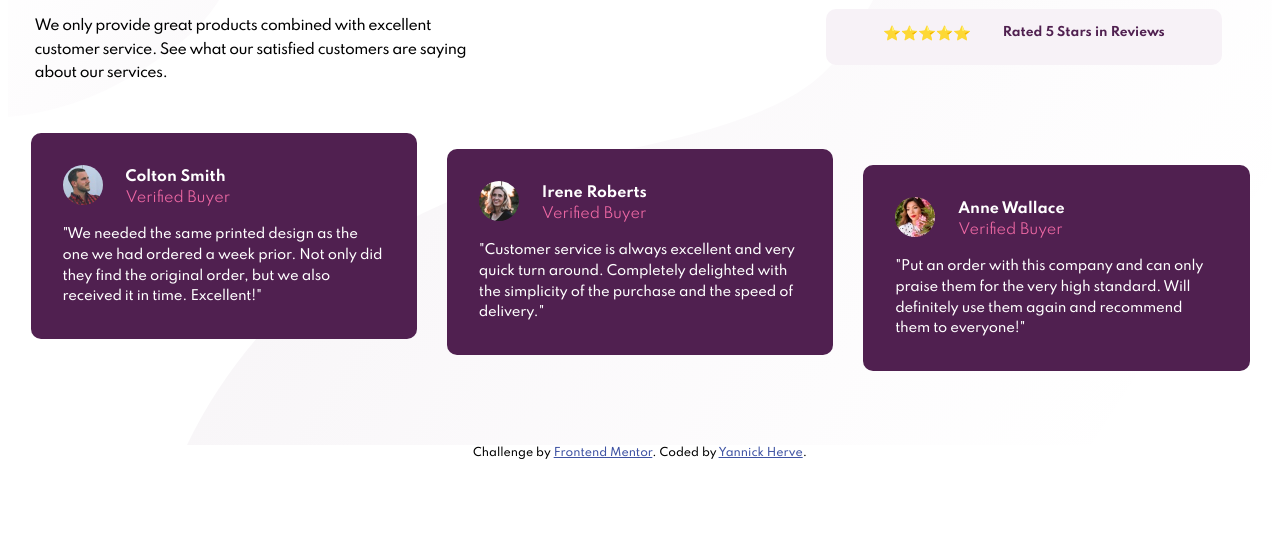
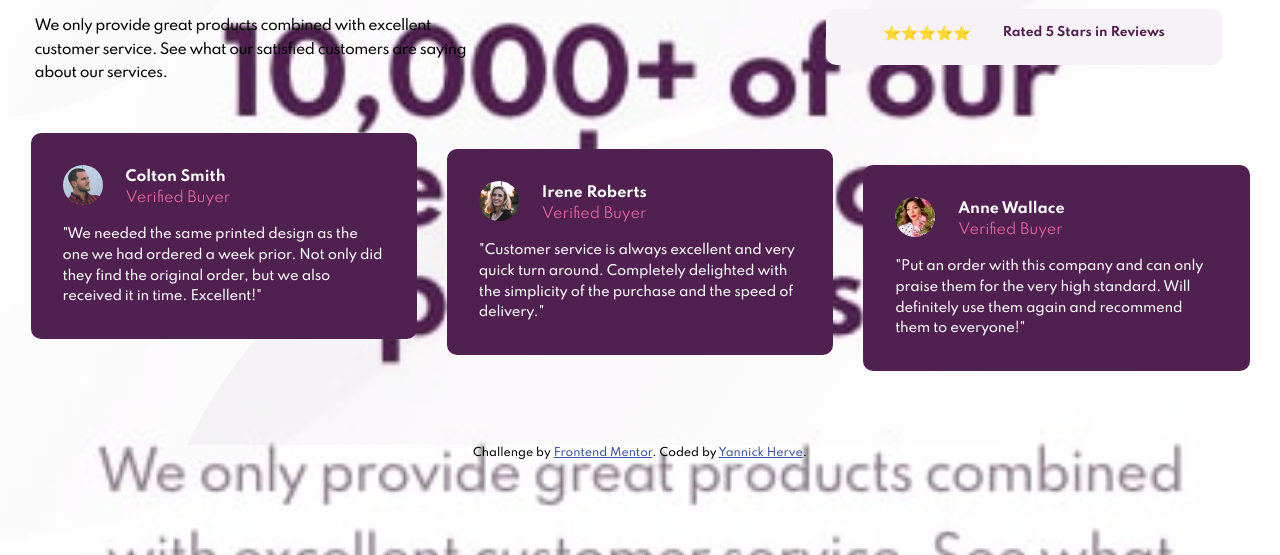
Before and after one commit to yannickherve/Social-proof-section, a plain HTML site: page index.html in a window 1280 px wide. Shown: the part 253-808 px from the top of the page. Drawn offline with Linux system fonts and the light colour scheme.

Commit message:
test max width

```diff
--- a/style.css
+++ b/style.css
@@ -16,13 +16,20 @@
 html {
   font-size: 15px;
   height: 100%;
+
+  max-width: 100%;
+  max-height: 100%;
 }
 
 body {
+  max-width: 100%;
+  max-height: 100%;
+
   height: 100%;
   font-family: "Spartan", serif;
   line-height: 1.5;
   font-weight: 500;
+  background: url(design/mobile-design.jpg) top center / cover no-repeat;
 }
 
 h1 {
```
